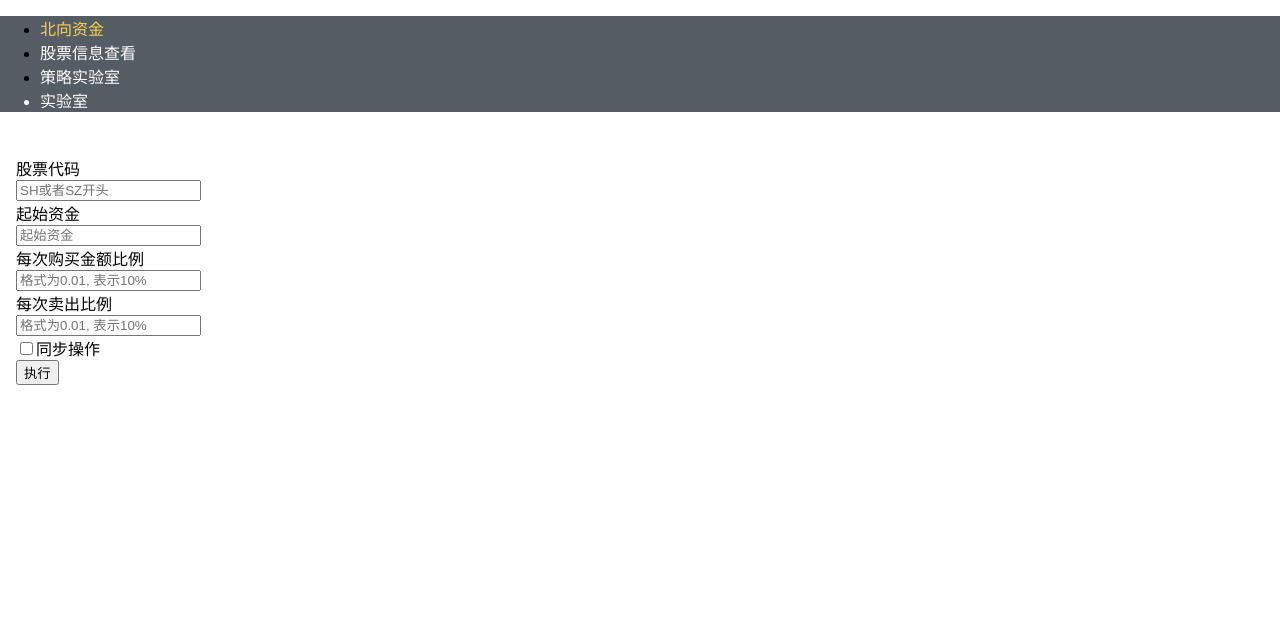
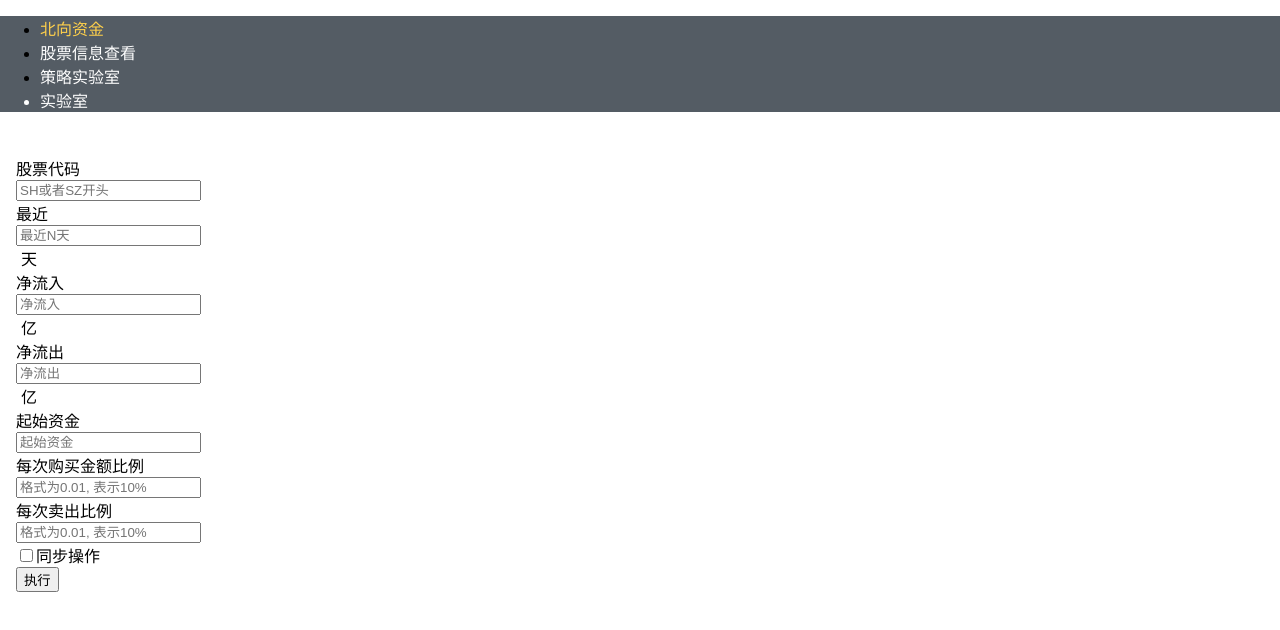
Before and after one commit to leiweibo/spt, a Vue app: page /northbonds-strategy in a window 1280 px wide. Shown: the top 630 px of the page. Built offline with nearby package versions, Linux system fonts and the light colour scheme; what futu-api would draw is missing.

Commit message:
daily netbuy or netsell amout as a strategy parameter

```diff
--- a/src/components/northbonds-strategy.vue
+++ b/src/components/northbonds-strategy.vue
@@ -4,6 +4,18 @@
       <el-form :inline=true>
         <el-form-item label="股票代码">
           <el-input id="code" v-model="code" placeholder="SH或者SZ开头"></el-input>
+        </el-form-item>
+        <el-form-item label="最近">
+          <el-input id="nDays" v-model="ndays" placeholder="最近N天"></el-input>
+          <span class="el-form-item__label" style="margin-left:5px;"> 天</span>
+        </el-form-item>
+        <el-form-item label="净流入">
+          <el-input id="netBuy" v-model="netBuy" placeholder="净流入"></el-input>
+          <span class="el-form-item__label" style="margin-left:5px;"> 亿</span>
+        </el-form-item>
+        <el-form-item label="净流出">
+          <el-input id="netSell" v-model="netSell" placeholder="净流出"></el-input>
+          <span class="el-form-item__label" style="margin-left:5px;"> 亿</span>
         </el-form-item>
         <el-form-item label="起始资金">
           <el-input id="initBalance" v-model="initBalance" placeholder="起始资金"></el-input>
@@ -47,6 +59,9 @@ export default {
       chart_box_id: this.newDate(),
       errMsg: '',
       code: null,
+      netBuy: null,
+      netSell: null,
+      ndays: null,
       initBalance: null,
       buyRatio: null,
       sellRatio: null,
@@ -59,7 +74,7 @@ export default {
       return dayjs().millisecond;
     },
     executeStrategy: async function() {
-      const strategyResult = await aliyunGet(`/strategy/1`, { code: this.code, init: this.initBalance, buyRatio: this.buyRatio, sellRatio: this.sellRatio })
+      const strategyResult = await aliyunGet(`/strategy/1`, { code: this.code, netBuy: this.netBuy, netSell: this.netSell, init: this.initBalance, ndays: this.ndays, buyRatio: this.buyRatio, sellRatio: this.sellRatio })
       this.fullscreenLoading = false;
       let initPrice = strategyResult.data[0].close;
       let initDate = strategyResult.data[0].date;
```
